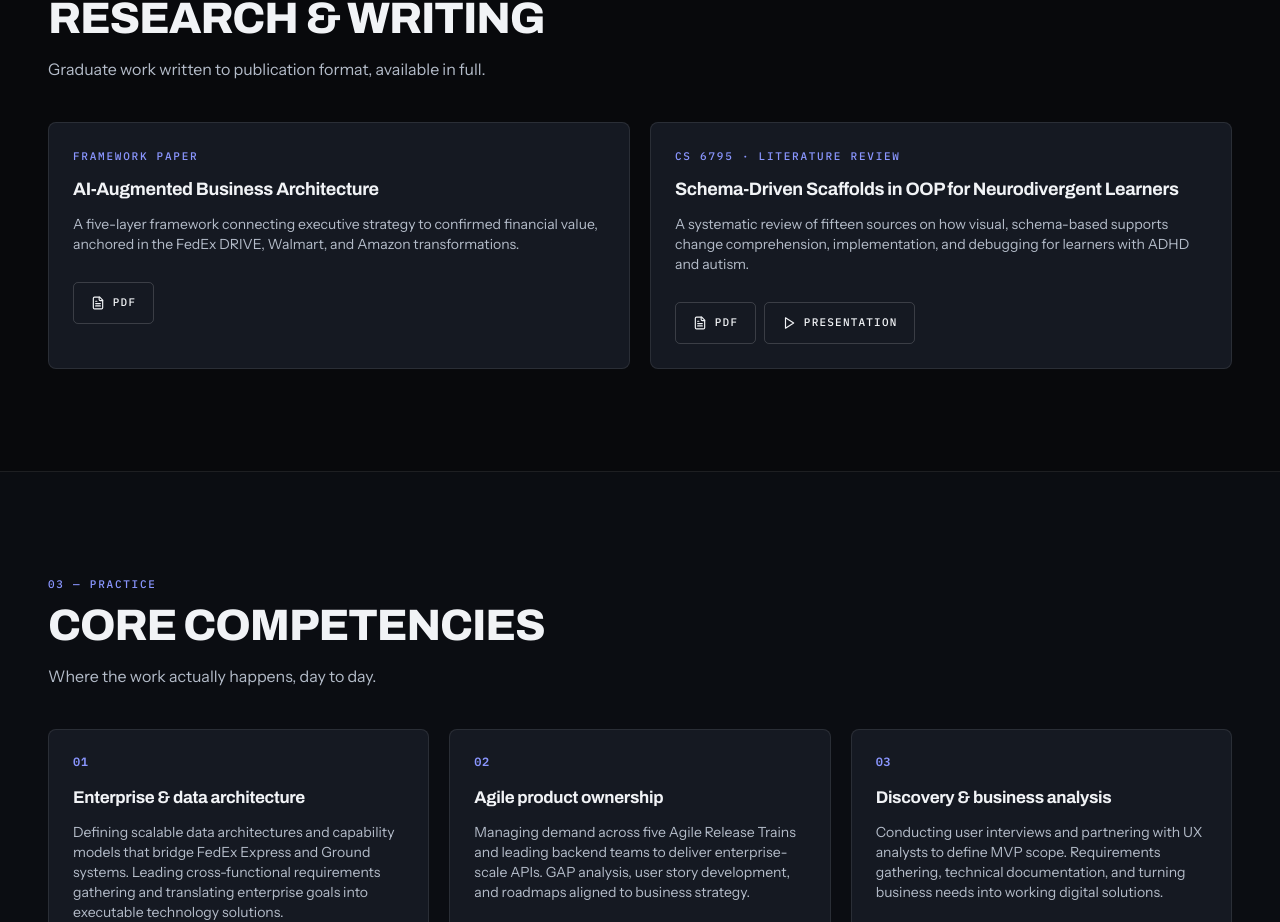
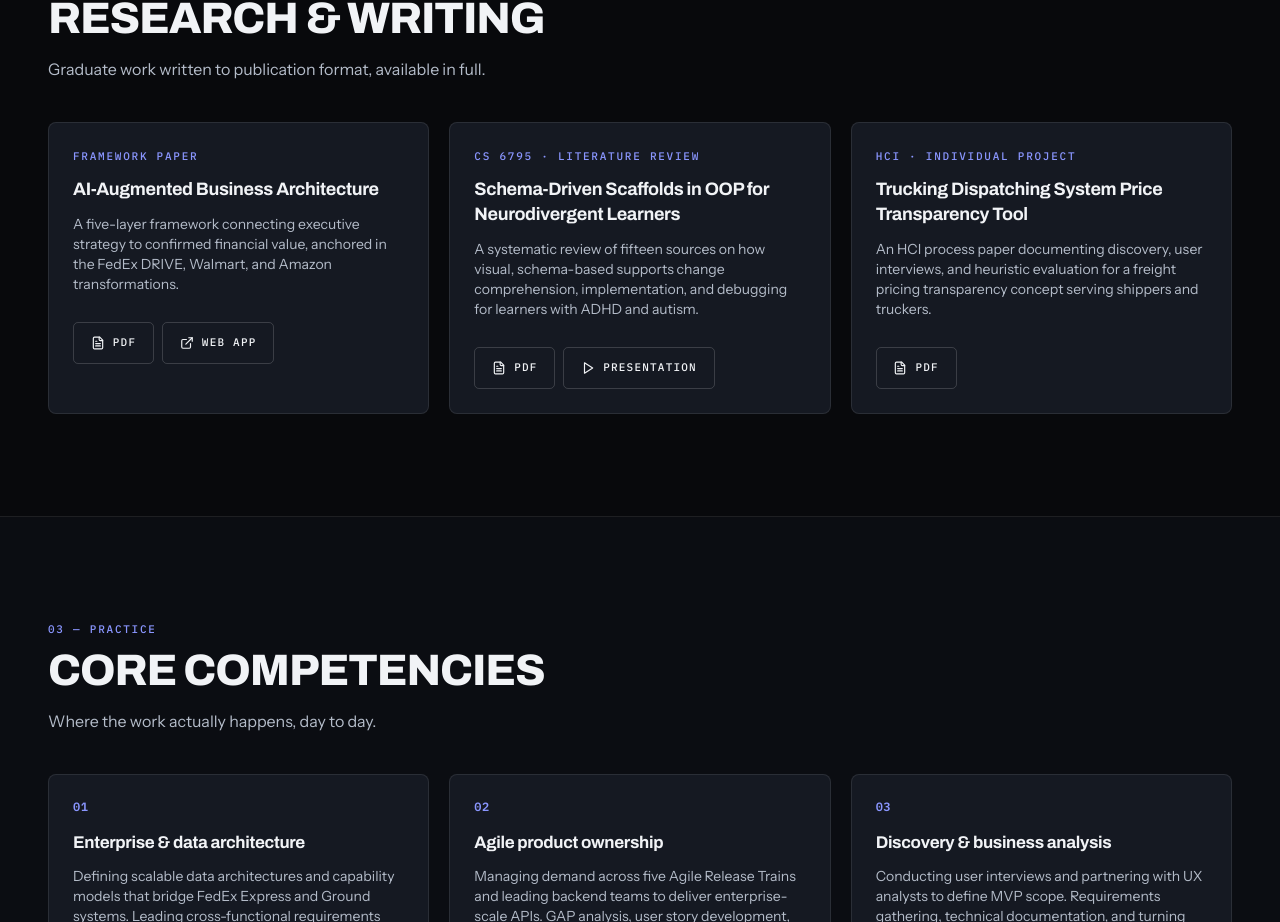
Before and after one commit to Tchaas/Tchaasdigitalresume, a React (Vite) app: page / in a window 1280 px wide. Shown: the part 1779-2701 px from the top of the page. Built offline with nearby package versions, Linux system fonts and the light colour scheme.

Commit message:
Add research web app link and HCI paper

```diff
--- a/index.html
+++ b/index.html
@@ -4,6 +4,7 @@
     <meta charset="UTF-8" />
     <meta name="viewport" content="width=device-width, initial-scale=1.0, viewport-fit=cover" />
     <meta name="theme-color" content="#08090C" />
+    <link rel="icon" type="image/svg+xml" href="/favicon.svg" />
 
     <title>Tchaas Alexander-Wright — Business Architect</title>
     <meta
--- a/src/App.tsx
+++ b/src/App.tsx
@@ -1,7 +1,7 @@
 import { useEffect, useState } from "react";
 import { motion, useReducedMotion } from "framer-motion";
 import { Navigate, NavLink, Route, Routes, useLocation } from "react-router-dom";
-import { ArrowRight, FileText, Linkedin, Play } from "lucide-react";
+import { ArrowRight, ExternalLink, FileText, Linkedin, Play } from "lucide-react";
 
 import profileImg from "./assets/profile-headshot.webp";
 import { SkillTag } from "./components/SkillTag";
@@ -46,6 +46,7 @@ const RESEARCH_TEASERS = [
     title: "AI-Augmented Business Architecture",
     body: "A five-layer framework connecting executive strategy to confirmed financial value, anchored in the FedEx DRIVE, Walmart, and Amazon transformations.",
     pdf: "/papers/AI-Augmented-Business-Architecture.pdf",
+    appUrl: "https://tchaas.github.io/strategic-lifecycle-ai-framework/#/",
     hasVideo: false,
   },
   {
@@ -54,6 +55,13 @@ const RESEARCH_TEASERS = [
     body: "A systematic review of fifteen sources on how visual, schema-based supports change comprehension, implementation, and debugging for learners with ADHD and autism.",
     pdf: "/papers/Schema-Driven-Scaffolds-OOP-Neurodivergent-Learners.pdf",
     hasVideo: true,
+  },
+  {
+    eyebrow: "HCI · Individual project",
+    title: "Trucking Dispatching System Price Transparency Tool",
+    body: "An HCI process paper documenting discovery, user interviews, and heuristic evaluation for a freight pricing transparency concept serving shippers and truckers.",
+    pdf: "/papers/HCI-Individual-Project-Final.pdf",
+    hasVideo: false,
   },
 ];
 
@@ -389,7 +397,7 @@ function OverviewPage() {
             />
           </motion.div>
 
-          <div className="mt-10 grid gap-5 md:grid-cols-2">
+          <div className="mt-10 grid gap-5 md:grid-cols-2 xl:grid-cols-3">
             {RESEARCH_TEASERS.map((paper, i) => (
               <motion.article
                 key={paper.title}
@@ -419,6 +427,17 @@ function OverviewPage() {
                     >
                       <Play className="h-3.5 w-3.5" aria-hidden="true" />
                       Presentation
+                    </a>
+                  )}
+                  {paper.appUrl && (
+                    <a
+                      className="u-btn"
+                      href={paper.appUrl}
+                      target="_blank"
+                      rel="noopener noreferrer"
+                    >
+                      <ExternalLink className="h-3.5 w-3.5" aria-hidden="true" />
+                      Web app
                     </a>
                   )}
                 </div>
--- a/src/components/ResearchPage.tsx
+++ b/src/components/ResearchPage.tsx
@@ -1,6 +1,9 @@
 import { motion, useReducedMotion } from "framer-motion";
 import { FileText, Play, ExternalLink } from "lucide-react";
 import { FrameworkStack } from "./FrameworkStack";
+
+const STRATEGIC_LIFECYCLE_APP_URL =
+  "https://tchaas.github.io/strategic-lifecycle-ai-framework/#/";
 
 type Paper = {
   slug: string;
@@ -10,6 +13,7 @@ type Paper = {
   findings: string[];
   tags: string[];
   pdf: string;
+  appUrl?: string;
 };
 
 const PAPERS: Paper[] = [
@@ -35,6 +39,7 @@ const PAPERS: Paper[] = [
       "Value measurement",
     ],
     pdf: "/papers/AI-Augmented-Business-Architecture.pdf",
+    appUrl: STRATEGIC_LIFECYCLE_APP_URL,
   },
   {
     slug: "schema-driven-scaffolds",
@@ -58,6 +63,28 @@ const PAPERS: Paper[] = [
       "CS education",
     ],
     pdf: "/papers/Schema-Driven-Scaffolds-OOP-Neurodivergent-Learners.pdf",
+  },
+  {
+    slug: "trucking-dispatch-price-transparency",
+    eyebrow: "HCI process paper · Georgia Institute of Technology",
+    title: "Trucking Dispatching System Price Transparency Tool",
+    summary:
+      "An HCI project documenting early discovery for a peer-to-peer freight pricing transparency tool. The work frames the problem from both shipper and trucker perspectives, then uses needfinding, interviews, and heuristic evaluation to shape the product direction.",
+    findings: [
+      "Defines the transparency gap in freight pricing for shippers, owner-operators, and dispatch-dependent trucking businesses.",
+      "Builds a discovery plan around truckers, logistics professionals, shippers, carriers, and technical contributors.",
+      "Uses HCI heuristics including visibility of system status, recognition rather than recall, and error prevention.",
+      "Connects product motivation to real logistics operations, cost fluctuation, route profitability, and freight decision-making.",
+    ],
+    tags: [
+      "HCI",
+      "Needfinding",
+      "User interviews",
+      "Heuristic evaluation",
+      "Logistics",
+      "Pricing transparency",
+    ],
+    pdf: "/papers/HCI-Individual-Project-Final.pdf",
   },
 ];
 
@@ -87,9 +114,9 @@ export function ResearchPage() {
             Research &amp; writing
           </h1>
           <p className="mt-6 max-w-[58ch] text-lg text-[var(--color-fog)]">
-            Graduate work written to publication format — one grounded in enterprise
-            transformation cases, one in peer-reviewed cognitive science. Both are
-            available in full below.
+            Graduate work written to publication format — spanning enterprise
+            transformation, peer-reviewed cognitive science, and HCI product
+            discovery. Each paper is available in full below.
           </p>
         </motion.div>
       </section>
@@ -157,6 +184,18 @@ export function ResearchPage() {
                     <ExternalLink className="h-3 w-3 opacity-60" aria-hidden="true" />
                   </a>
                 )}
+
+                {paper.appUrl && (
+                  <a
+                    className="u-btn"
+                    href={paper.appUrl}
+                    target="_blank"
+                    rel="noopener noreferrer"
+                  >
+                    <ExternalLink className="h-3.5 w-3.5" aria-hidden="true" />
+                    Launch web app
+                  </a>
+                )}
               </div>
 
               {/* the framework this paper proposes */}
@@ -172,7 +211,7 @@ export function ResearchPage() {
                 <figure className="mt-8 overflow-hidden rounded-lg border border-[var(--color-line)]">
                   <div className="relative aspect-video w-full bg-black">
                     <iframe
-                      className="absolute inset-0 h-full w-full"
+                      className="pointer-events-none absolute inset-0 h-full w-full"
                       src={`https://www.youtube-nocookie.com/embed/${VIDEO_ID}`}
                       title="Project presentation — schema-driven scaffolds in OOP for neurodivergent learners"
                       allow="accelerometer; autoplay; clipboard-write; encrypted-media; gyroscope; picture-in-picture; web-share"
```
Also changed, not shown: public/favicon.svg (added), 1 other file (tests, documents, lock files or other folders).
